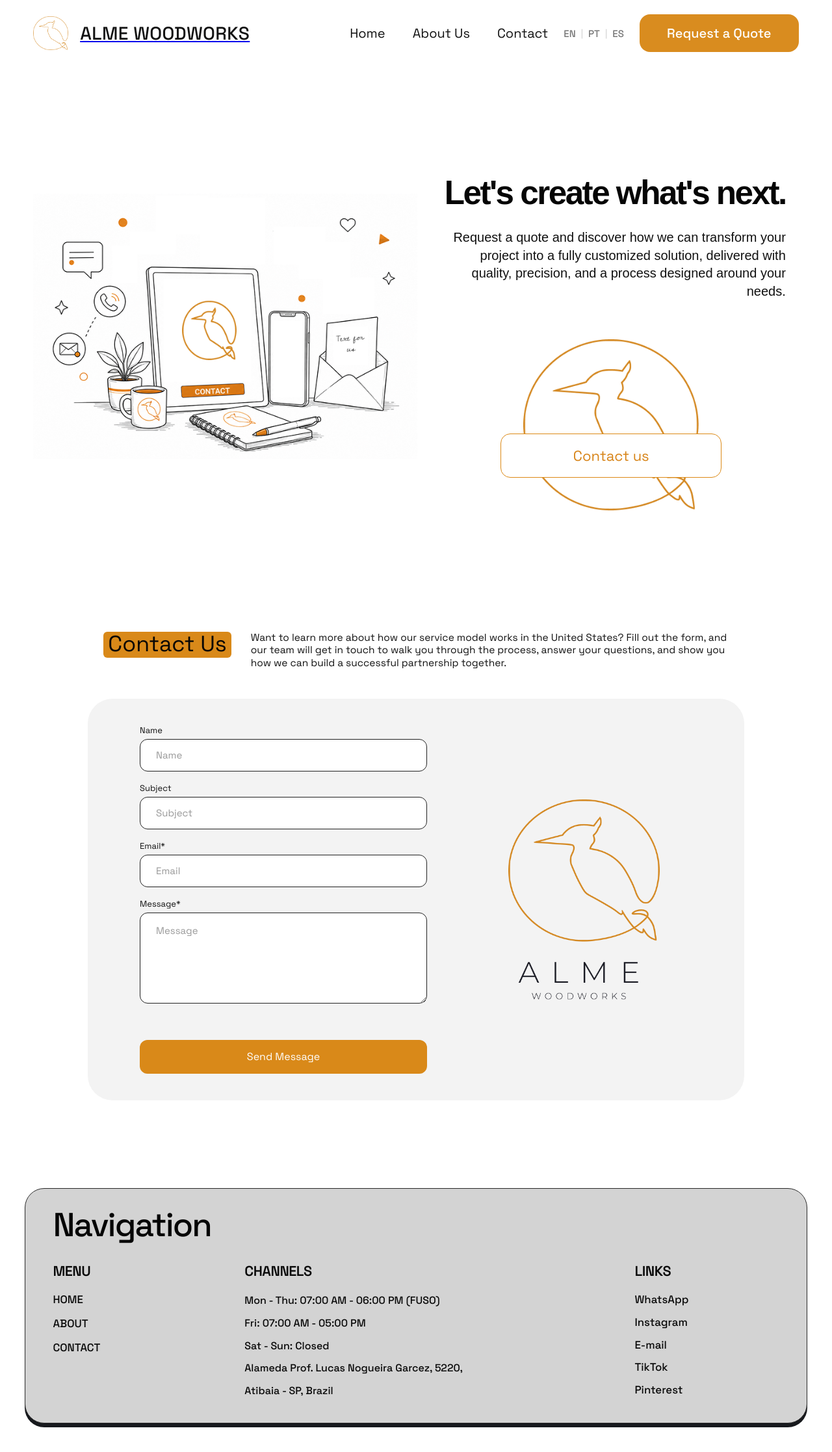
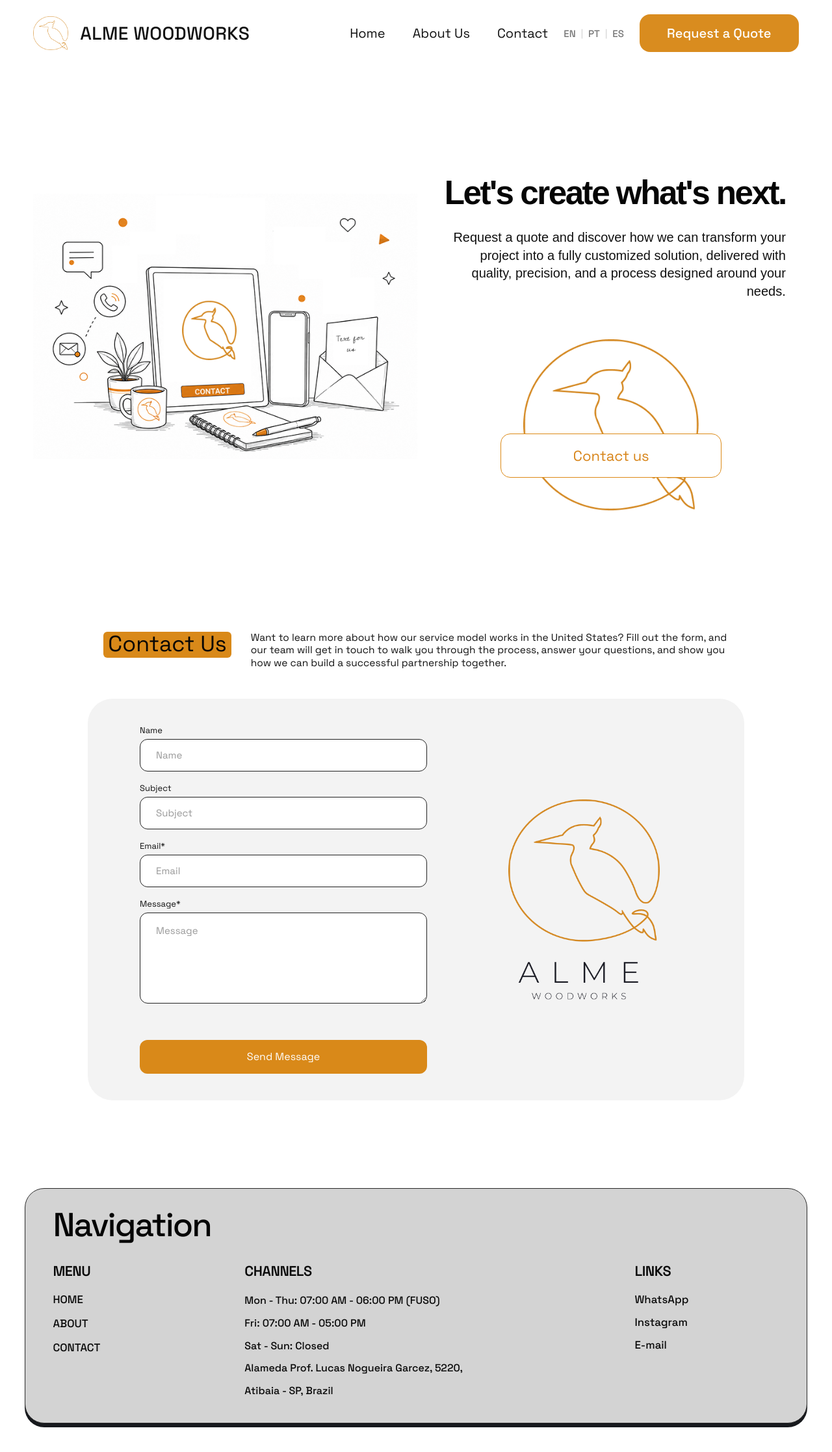
Before and after one commit to davicampoialmemarcenaria-a11y/SiteEuaAlme, a React (Vite) app: page /contact in a window 1280 px wide. Shown: the whole page at 65% size. Built offline with nearby package versions, Linux system fonts and the light colour scheme.

Commit message:
só falta verificar o conteudo e responsivo

```diff
--- a/src/App.jsx
+++ b/src/App.jsx
@@ -9,19 +9,13 @@ import Contact from "./pages/Contact/Contact";
 export default function App() {
   return (
     <BrowserRouter>
-
       <ScrollToTop />
 
       <Routes>
-
         <Route path="/" element={<Home />} />
-
         <Route path="/about" element={<About />} />
-
         <Route path="/contact" element={<Contact />} />
-
       </Routes>
-
     </BrowserRouter>
   );
 }
--- a/src/components/Footer/Footer.jsx
+++ b/src/components/Footer/Footer.jsx
@@ -1,4 +1,5 @@
 import "./Footer.scss";
+import { Link } from "react-router-dom";
 import { useTranslation } from "react-i18next";
 
 export default function Footer() {
@@ -22,21 +23,20 @@ export default function Footer() {
             </h3>
 
             <nav>
-              <a href="/">
+              <Link to="/">
                 {t("footer.menu.home")}
-              </a>
+              </Link>
 
-              <a href="/about">
+              <Link to="/about">
                 {t("footer.menu.about")}
-              </a>
+              </Link>
 
-              <a href="/contact">
+              <Link to="/contact">
                 {t("footer.menu.contact")}
-              </a>
+              </Link>
             </nav>
 
           </div>
-
 
           {/* CHANNELS */}
           <div className="footer__column footer__channels">
@@ -71,7 +71,6 @@ export default function Footer() {
 
           </div>
 
-
           {/* LINKS */}
           <div className="footer__column footer__links">
 
@@ -82,7 +81,7 @@ export default function Footer() {
             <nav>
 
               <a
-                href="https://wa.me/5511944956944"
+                href="https://wa.me/6892762034"
                 target="_blank"
                 rel="noopener noreferrer"
               >
@@ -90,32 +89,18 @@ export default function Footer() {
               </a>
 
               <a
-                href="#"
+                href="https://www.instagram.com/alme.woodworks/"
                 target="_blank"
                 rel="noopener noreferrer"
               >
                 {t("footer.links.instagram")}
               </a>
 
-              <a href="mailto:">
+              <a href="mailto:contact@almewoodworks.com">
                 {t("footer.links.email")}
               </a>
 
-              <a
-                href="#"
-                target="_blank"
-                rel="noopener noreferrer"
-              >
-                {t("footer.links.tiktok")}
-              </a>
 
-              <a
-                href="#"
-                target="_blank"
-                rel="noopener noreferrer"
-              >
-                {t("footer.links.pinterest")}
-              </a>
 
             </nav>
 
--- a/src/components/Navbar/Navbar.jsx
+++ b/src/components/Navbar/Navbar.jsx
@@ -1,4 +1,5 @@
 import { useState } from "react";
+import { Link } from "react-router-dom";
 import { useTranslation } from "react-i18next";
 
 import "./Navbar.scss";
@@ -16,8 +17,8 @@ export default function Navbar() {
       <div className="navbar-container">
 
         {/* LOGO */}
-        <a
-          href="/"
+        <Link
+          to="/"
           className="navbar-brand"
           onClick={() => setMenuOpen(false)}
           aria-label="Alme Woodworks - Home"
@@ -30,8 +31,7 @@ export default function Navbar() {
           <span>
             {t("nav.brand")}
           </span>
-        </a>
-
+        </Link>
 
         <div className="navbar-right">
 
@@ -40,27 +40,26 @@ export default function Navbar() {
             className={`navbar-links ${menuOpen ? "active" : ""}`}
           >
 
-            <a
-              href="/"
+            <Link
+              to="/"
               onClick={() => setMenuOpen(false)}
             >
               {t("nav.home")}
-            </a>
+            </Link>
 
-            <a
-              href="/about"
+            <Link
+              to="/about"
               onClick={() => setMenuOpen(false)}
             >
               {t("nav.about")}
-            </a>
+            </Link>
 
-            <a
-              href="/contact"
+            <Link
+              to="/contact"
               onClick={() => setMenuOpen(false)}
             >
               {t("nav.contact")}
-            </a>
-
+            </Link>
 
             {/* REQUEST A QUOTE - MOBILE */}
             <a
@@ -72,7 +71,6 @@ export default function Navbar() {
               {t("nav.quote")}
             </a>
 
-
             {/* LANGUAGE SWITCHER - MOBILE */}
             <div className="mobile-language-switcher">
               <LanguageSwitcher />
@@ -80,12 +78,10 @@ export default function Navbar() {
 
           </nav>
 
-
           {/* LANGUAGE SWITCHER - DESKTOP */}
           <div className="language-switcher-wrapper">
             <LanguageSwitcher />
           </div>
-
 
           {/* REQUEST A QUOTE - DESKTOP */}
           <a
@@ -96,7 +92,6 @@ export default function Navbar() {
           >
             {t("nav.quote")}
           </a>
-
 
           {/* HAMBURGER */}
           <button
--- a/src/components/Navbar/Navbar.scss
+++ b/src/components/Navbar/Navbar.scss
@@ -44,7 +44,7 @@ body {
   display: flex;
   align-items: center;
   gap: 18px;
-
+ text-decoration: none;
   flex-shrink: 0;
 
   img {
--- a/src/locales/en/translation.json
+++ b/src/locales/en/translation.json
@@ -242,9 +242,7 @@
       "title": "LINKS",
       "whatsapp": "WhatsApp",
       "instagram": "Instagram",
-      "email": "E-mail",
-      "tiktok": "TikTok",
-      "pinterest": "Pinterest"
+      "email": "E-mail"
     }
   }
 
--- a/src/locales/es/translation.json
+++ b/src/locales/es/translation.json
@@ -242,9 +242,7 @@
       "title": "ENLACES",
       "whatsapp": "WhatsApp",
       "instagram": "Instagram",
-      "email": "Correo electrónico",
-      "tiktok": "TikTok",
-      "pinterest": "Pinterest"
+      "email": "Correo electrónico"
     }
   }
 }
--- a/src/locales/pt/translation.json
+++ b/src/locales/pt/translation.json
@@ -242,9 +242,7 @@
       "title": "LINKS",
       "whatsapp": "WhatsApp",
       "instagram": "Instagram",
-      "email": "E-mail",
-      "tiktok": "TikTok",
-      "pinterest": "Pinterest"
+      "email": "E-mail"
     }
   }
 }
```
